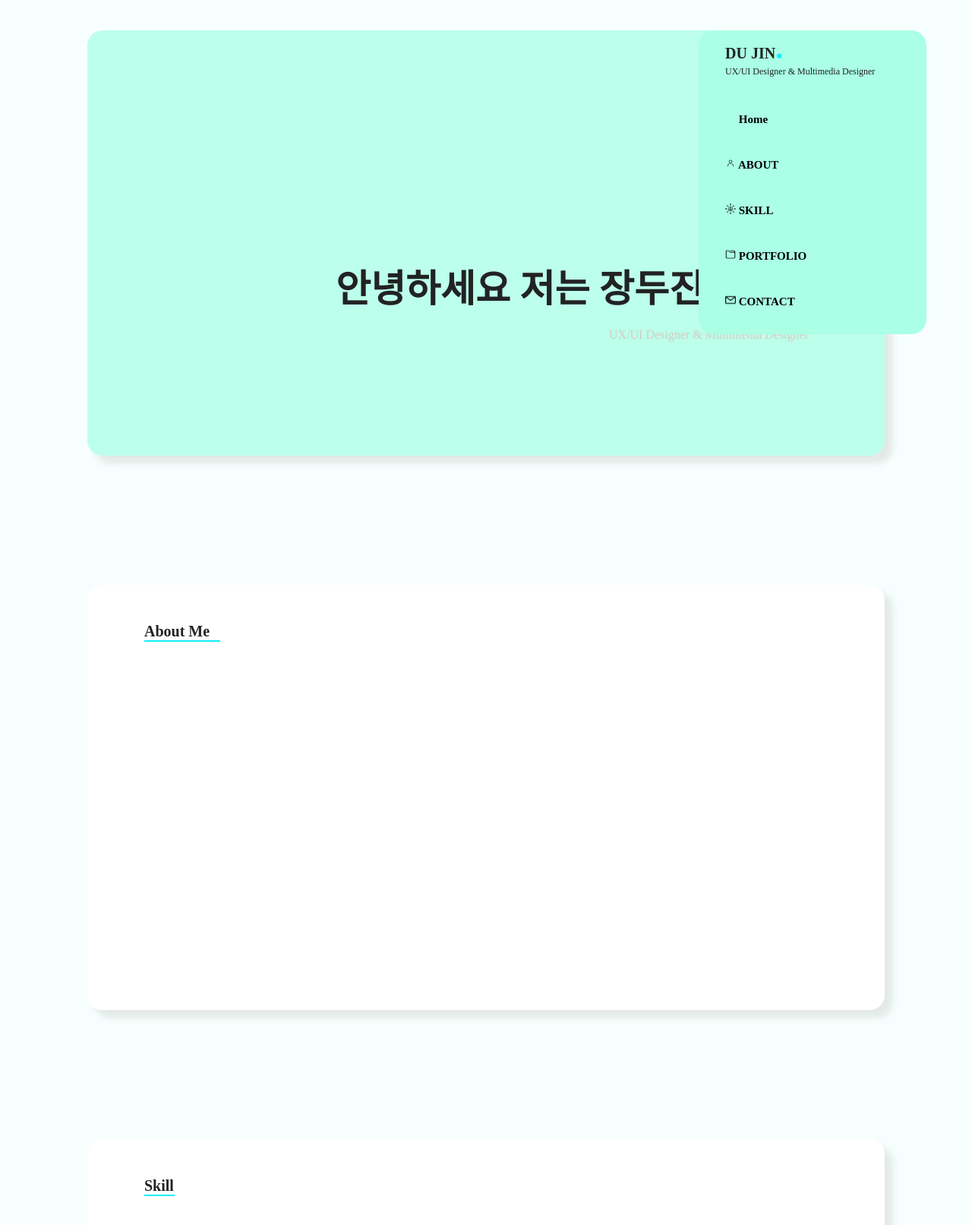
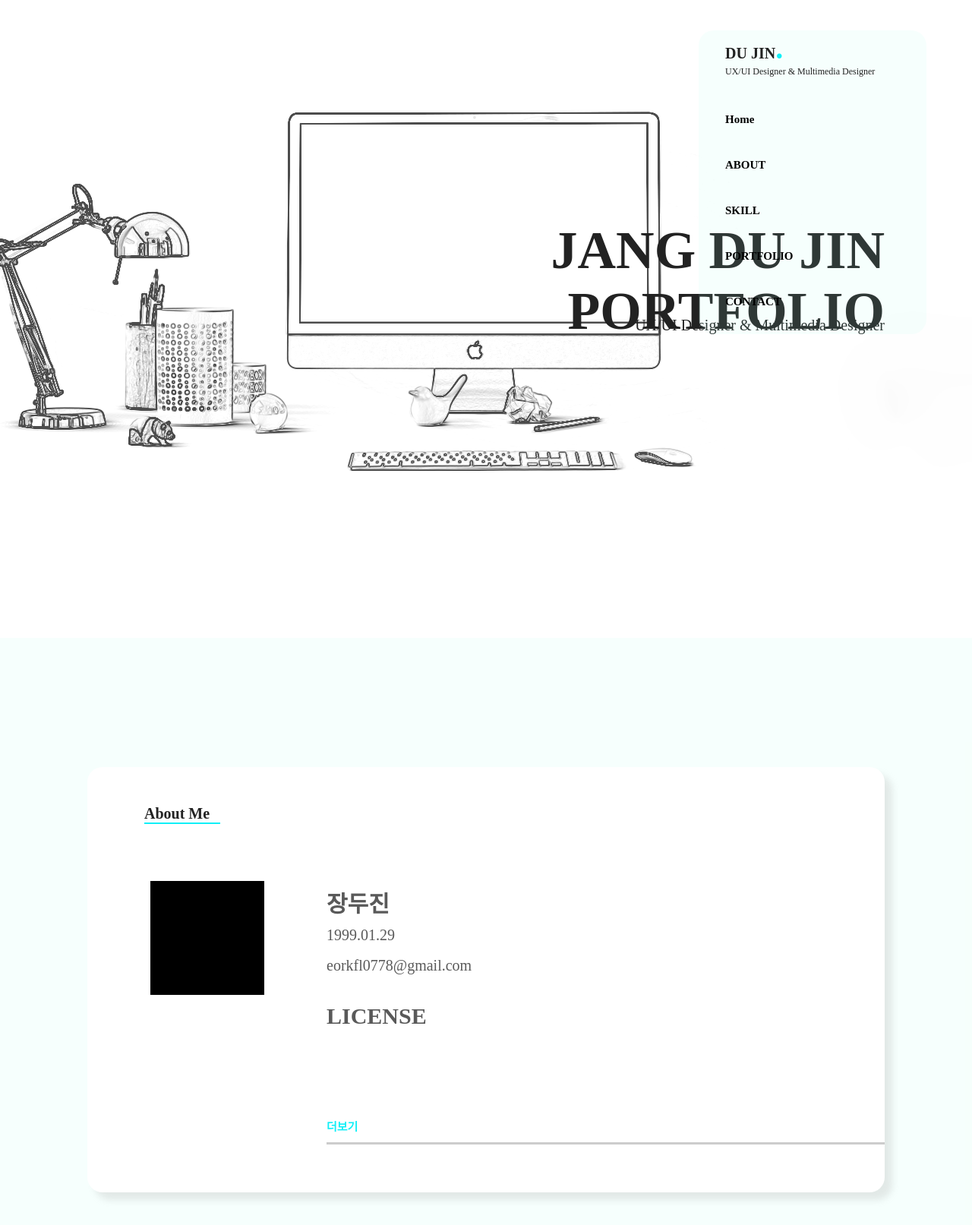
Before and after one commit to wwwdasdawdas/DJ-PortFolio, a plain HTML site: page index.html in a window 1280 px wide. Shown: the part 40-1653 px from the top of the page at 76% size. Drawn offline with Linux system fonts and the light colour scheme; a web font is replaced by a local one.

Commit message:
Add files via upload

```diff
--- a/css/main.css
+++ b/css/main.css
@@ -1,6 +1,17 @@
+@font-face {
+    font-family: 'Pretendard-Regular';
+    src: url('https://cdn.jsdelivr.net/gh/Project-Noonnu/noonfonts_2107@1.1/Pretendard-Regular.woff') format('woff');
+    font-weight: 400;
+    font-style: normal;
+}
+
+body{
+    font-family: 'Pretendard-Regular';
+}
+
 #wrap {
     width: 100%;
-    height: 4450px;
+    height: 4850px;
     background-color: #aaffe61a;
 }
 
@@ -26,39 +37,33 @@
 }
 
 #wrap #main{
+    width: 100%;
+    height: 100vh;
+    background: url(../images/test.png)no-repeat 0 0;
+    background-color: #fff;
 
 }
 
-#wrap .in_main{
+.main_in{
+    width: 1050px;
+    height: 100%;
     margin: 0 auto;
-    width: 1050px;
-    height: 560px;
-    border-radius: 20px;
+    position: relative;
 }
 
-#wrap .in_main > div{
-    width: 1050px;
-    height: 560px;
-    background-color: #aaffe6c2;
-    border-radius: 20px;
-    box-shadow: 10px 10px 10px #a7a7a73f;
+.main_in h2{
+    font-size: 70px;
+    text-align: right;
+    position: absolute;
+    right: 0;
+    top: 250px;
 }
 
-#main h2 {
-    float: left;
-    width: 100%;
-    margin: 300px 0 0 0;
-    font-size: 50px;
-    text-align: right;
-    padding-right: 100px;
-    box-sizing: border-box;
-}
-
-#main p {
-    float: right;
-    margin: 20px 100px 0 0;
-    font-size: 16px;
-    color: #D6CBC2;
+.main_in p{
+    font-size: 20px;
+    position: absolute;
+    right: 0;
+    bottom: 400px;
 }
 
 /* 콘텐츠 */
@@ -80,6 +85,62 @@
     top: 50px;
     left: 75px;
 }
+
+.in_about_d{
+    width: 100%;
+    height: 450px;
+    position: absolute;
+    top: 150px;
+    display: flex;
+}
+
+.in_a_l{
+    width: 30%;
+    height: 100%;
+}
+
+.in_a_l > div{
+    width: 150px;
+    height: 150px;
+    background-color: #000;
+    margin: 0 auto;
+}
+
+.in_a_r{
+    width: 70%;
+    height: 100%;
+    display: flex;
+    flex-direction: column;
+    justify-content: space-evenly;
+}
+
+.in_a_r > div {
+    width: 100%;
+    height: 30%;
+    line-height: 40px;
+    color: #2c2c2cc9;
+}
+
+.in_a_r > div h4{
+    font-size: 30px;
+}
+
+.in_a_r > div p{
+    font-size: 20px;
+}
+
+.plus_in{
+    width: 100%;
+    border-bottom: 3px solid #ccc;
+}
+
+.p_h5{
+    width: 45px;
+    font-size: 15px;
+    color: #11EFF7;
+    cursor: pointer;
+}
+
 
 
 /* 스킬 부분 */
@@ -127,6 +188,8 @@
     position: absolute;
     top: 300px;
     left: 0;
+    font-size: 15px;
+    font-weight: 700;
 }
 
 
@@ -161,6 +224,14 @@
 
 #portfolio .output{
     width: 450px;
+    position: relative;
+}
+
+#portfolio .output_img{
+    position: absolute;
+    width: 100px;
+    right: 0;
+    top: 200px;
 }
 
 #portfolio .account{
@@ -185,7 +256,6 @@
     border-radius: 5px;
     font-weight: bold;
     box-shadow: 3px 3px 3px #a7a7a73f;
-    margin-right: 15px;
 }
 
 #portfolio .list_1{
@@ -319,7 +389,7 @@ input[type="submit"] {
     width: 300px;
     height: 400px;
     border-radius: 20px;
-    background-color: #AAFFE5;
+    background-color: #aaffe61a;
     padding-left: 35px;
     box-sizing: border-box;
 }
@@ -342,6 +412,11 @@ input[type="submit"] {
     margin-bottom: 10px
 }
 
+#q_mn ul.nav li a:hover{
+    color: #11EFF7;
+    transition: all 0.7s;
+}
+
 #q_mn ul.nav li img{
     width: 14px;
     height: 14px;
--- a/index.html
+++ b/index.html
@@ -10,24 +10,46 @@
     <link rel="stylesheet" type="text/css" href="css/main.css">
     <script src="js/jquery.js"></script>
     <script src="js/mainjs.js"></script>
+    <LINK href="js/needpopup.css" rel="stylesheet" type="text/css">
 </head>
 <body>
     <div id="wrap">
         <!-- 메인 -->
         <div id="main">
-            <div class="in_main">
-                <div>
-                    <h2>
-                        안녕하세요 저는 장두진입니다
-                    </h2>
-                    <p>UX/UI Designer & Multimedia Designer</p>
-                </div>
+            <div class="main_in">
+                <h2>
+                    JANG DU JIN<br>
+                    PORTFOLIO
+                </h2>
+                <p>UX/UI Designer & Multimedia Designer</p>
             </div>
         </div>
         <!-- 소개 -->
         <div id="about">
             <div class="in_about">
                 <h3>About Me</h3>
+                <div class="in_about_d">
+                    <div class="in_a_l">
+                        <div></div>
+                    </div>
+                    <div class="in_a_r">
+                        <div>
+                            <h4>장두진</h4>
+                            <p>1999.01.29</p>
+                            <p>eorkfl0778@gmail.com</p>
+                        </div>
+                        <div>
+                            <h4>LICENSE</h4>
+                            <p></p>
+                            <p></p>
+                        </div>
+                        <div class="plus">
+                            <div class="plus_in">
+                                <h5 class="p_h5">더보기</h5>
+                            </div>
+                        </div>
+                    </div>
+                </div>
             </div>
         </div>
         <!-- 스킬 -->
@@ -84,7 +106,8 @@
                 <h3>PortFolio</h3>
                 <ul class="list">
                     <li class="output">
-                        <div><img src="images/monitor.png" width="100%" alt=""></div>
+                        <div><img src="images/portfolio1.png" width="100%" alt=""></div>
+                        <div class="output_img"><img src="images/mobilepage.png" width="100%" alt=""></div>
                     </li>
                     <li class="account">
                         <h3>프로젝트명</h3>
@@ -92,7 +115,14 @@
                         <p>작업요점</p>
                         <p>사용기술</p>
                         <a href=""><button>코드보기</button></a>
-                        <a href=""><button>결과물보기</button></a>
+                         <!-- 팝업창 버튼 -->
+                        <div class="airbnb popup_btn hvr-underline-from-center">
+                            <a href=""data-needpopup-show="#custom-popup1"><button>결과물보기</button></a>
+                        </div>
+                        <!-- 팝업창 -->
+                        <diV class="needpopup" id="custom-popup1" data-needpopup-options="custom">
+                            <img width="900" src="images/nhn.jpg" alt="">
+                        </div>
                     </li>
                 </ul>
                 <ul class="list_1">
@@ -105,7 +135,12 @@
                         <p>작업요점</p>
                         <p>사용기술</p>
                         <a href=""><button>코드보기</button></a>
-                        <a href=""><button>결과물보기</button></a>
+                        <div class="airbnb popup_btn hvr-underline-from-center">
+                        <a href=""data-needpopup-show="#custom-popup2   "><button>결과물보기</button></a>
+                        </div>
+                        <diV class="needpopup" id="custom-popup2" data-needpopup-options="custom">
+                            <img width="900" src="" alt="">
+                        </div>
                     </li>
                 </ul>
             </div>
@@ -146,13 +181,34 @@
         <h3>DU JIN<span>.</span></h3>
         <p>UX/UI Designer & Multimedia Designer</p>
         <ul class="nav">
-            <li><a href="#"><img src="images/home2.png"> Home</a></li>
-            <li><a href="#"><img src="images/about me.png"> ABOUT</a></li>
-            <li><a href="#"><img src="images/skill.png"> SKILL</a></li>
-            <li><a href="#"><img src="images/portfolio.png"> PORTFOLIO</a></li>
-            <li><a href="#"><img src="images/email.png"> CONTACT</a></li>
+            <li><a href="#"> Home</a></li>
+            <li><a href="#"> ABOUT</a></li>
+            <li><a href="#"> SKILL</a></li>
+            <li><a href="#"> PORTFOLIO</a></li>
+            <li><a href="#"> CONTACT</a></li>
         </ul>
     </div>
+
+<!--팝업.js-->
+
+<SCRIPT src="js/needpopup.min.js" type="text/javascript"></SCRIPT>
+
+<SCRIPT>
+        needPopup.config.custom = {
+            'removerPlace': 'outside',
+            'closeOnOutside': false,
+            onShow: function () {
+                console.log('needPopup is shown');
+            },
+            onHide: function () {
+                console.log('needPopup is hidden');
+            }
+        };
+        needPopup.init();
+ </SCRIPT>
+ </BODY>
+
+ </HTML>
 </body>
 
 </html>
--- a/js/mainjs.js
+++ b/js/mainjs.js
@@ -40,6 +40,18 @@ $(function () {
     // });
 });
 //----------------------------------------------//
+//----------------- about me--------------------//
+$(document).ready(function(){
+    $('.p_h5').click(function(){
+      $('.in_about').animate({height:1000},600,)
+    });
+})
+
+
+
+
+
+
 
 // skill //
 
--- /dev/null
+++ b/js/needpopup.css
@@ -0,0 +1,51 @@
+.needpopup-opened {
+	overflow: hidden;
+}
+.needpopup-opened body {
+	overflow: hidden;
+}
+.needpopup-scrolled.needpopup-opened {
+	height: auto;
+}
+.needpopup-scrolled.needpopup-opened body {
+	height: auto;
+}
+.needpopup-scrolled.needpopup-opened body {
+	width: 100%; position: fixed;
+}
+.needpopup_wrapper {
+	background: rgba(0, 0, 0, 0.8); transition:opacity 0.3s; left: 0px; top: 0px; width: 100%; height: 100%; overflow: auto; visibility: hidden; position: fixed; z-index: 999; box-sizing: border-box; opacity: 0; -webkit-box-sizing: border-box; -webkit-transition: opacity .3s ease;
+}
+.needpopup-opened .needpopup_wrapper {
+	visibility: visible; opacity: 1;
+}
+.needpopup-overflow .needpopup_wrapper {
+	padding: 10px;
+}
+.needpopup {
+	margin: 0px auto; padding: 30px; top: 50%; width: 100%; display: none; position: relative; z-index: 9999; max-width: 900px; box-sizing: border-box; opacity: 0; transform: scale(0.1); -webkit-transform: scale(.1, .1); -webkit-box-sizing: border-box;
+}
+.opened.needpopup {
+	transition:opacity 0.5s, transform 0.5s; opacity: 1; transform: scale(1); -webkit-transform: scale(1, 1); -webkit-transition: opacity .5s ease, -webkit-transform .5s ease;
+}
+.stacked.needpopup {
+	top: 0px !important; margin-top: 0px !important;
+}
+.needpopup-overflow .needpopup {
+	left: 0px; width: auto; margin-left: 0px;
+}
+.needpopup_remover {
+	top: 30px; right: 30px; color: rgb(255, 255, 255); line-height: 0.5; font-size: 40px; text-decoration: none; position: fixed; z-index: 9999;
+}
+.needpopup_remover:hover {
+	color: rgb(204, 204, 204);
+}
+.needpopup_remover::before {
+	content: "X";
+}
+.needpopup .needpopup_remover {
+	top: 10px; right: 10px; color: rgb(0, 0, 0); line-height: 0.5; font-size: 20px;
+}
+.needpopup .needpopup_remover:hover {
+	color: rgb(204, 204, 204);
+}
```
Also changed, not shown: images/mobilepage.png (added), images/portfolio1.png (added), images/test.png (added), js/needpopup.min.js (added), 1 other file.
